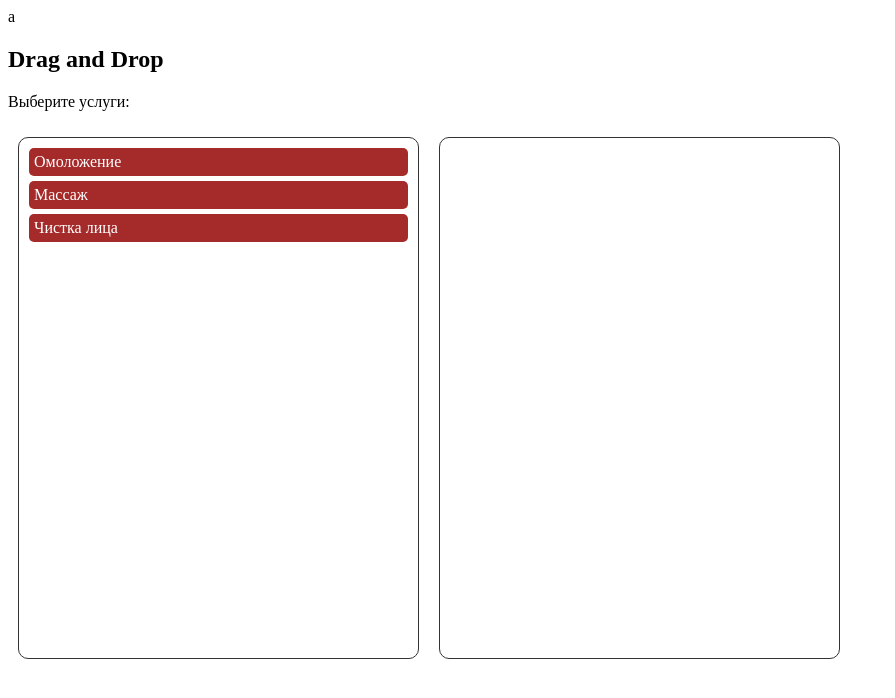
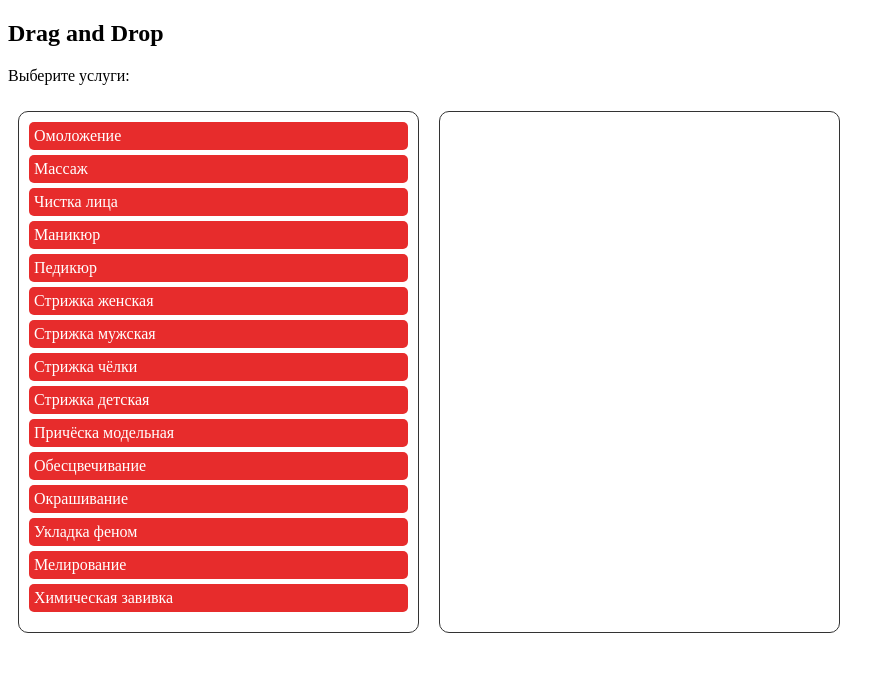
Before and after one commit to aigul1981/d-d, a plain HTML site: page index.html in a window 1280 px wide. Shown: the whole page, without its empty margins (0-895 px from the left). Drawn offline with Linux system fonts and the light colour scheme.

Commit message:
drag and drop

```diff
--- a/index.html
+++ b/index.html
@@ -1,4 +1,4 @@
-a<!DOCTYPE html>
+<!DOCTYPE html>
 <html>
   <head>
     <style>
@@ -23,10 +23,10 @@ a<!DOCTYPE html>
       }
 
       #div1 a {
-        background: brown;
+        background: rgb(231, 44, 44);
       }
       #div2 a {
-        background: darkgreen;
+        background: rgb(8, 173, 8);
       }
     </style>
   </head>
@@ -43,6 +43,42 @@ a<!DOCTYPE html>
       >
       <a href="#" draggable="true" ondragstart="drag(event)" id="drag3"
         >Чистка лица</a
+      >
+      <a href="#" draggable="true" ondragstart="drag(event)" id="drag4"
+        >Маникюр</a
+      >
+      <a href="#" draggable="true" ondragstart="drag(event)" id="drag5"
+        >Педикюр</a
+      >
+      <a href="#" draggable="true" ondragstart="drag(event)" id="drag6"
+        >Стрижка женская</a
+      >
+      <a href="#" draggable="true" ondragstart="drag(event)" id="drag7"
+        >Стрижка мужская</a
+      >
+      <a href="#" draggable="true" ondragstart="drag(event)" id="drag8"
+        >Стрижка чёлки</a
+      >
+      <a href="#" draggable="true" ondragstart="drag(event)" id="drag9"
+        >Стрижка детская</a
+      >
+      <a href="#" draggable="true" ondragstart="drag(event)" id="drag10"
+        >Причёска модельная</a
+      >
+      <a href="#" draggable="true" ondragstart="drag(event)" id="drag11"
+        >Обесцвечивание</a
+      >
+      <a href="#" draggable="true" ondragstart="drag(event)" id="drag12"
+        >Окрашивание</a
+      >
+      <a href="#" draggable="true" ondragstart="drag(event)" id="drag13"
+        >Укладка феном</a
+      >
+      <a href="#" draggable="true" ondragstart="drag(event)" id="drag14"
+        >Мелирование</a
+      >
+      <a href="#" draggable="true" ondragstart="drag(event)" id="drag15"
+        >Химическая завивка</a
       >
     </div>
     <div
```
